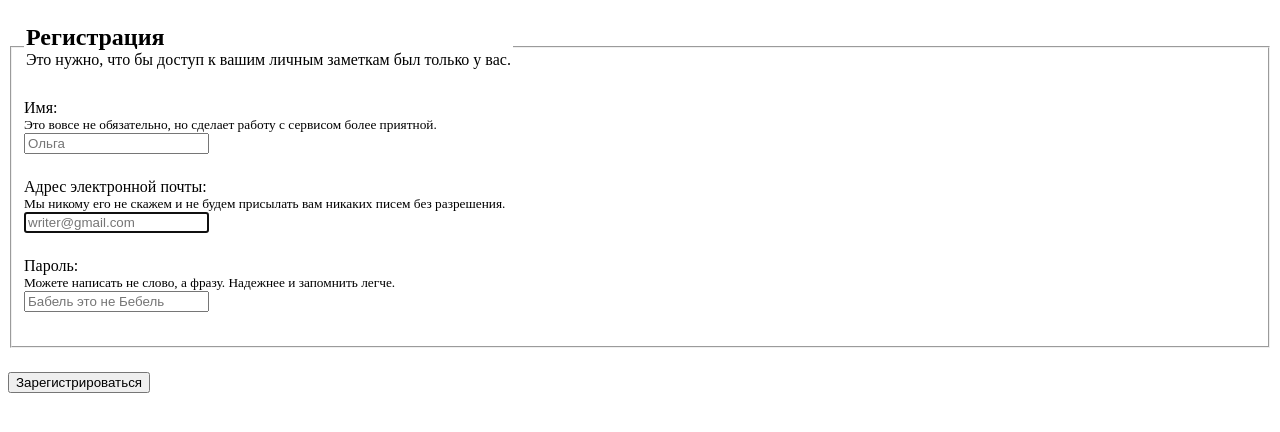
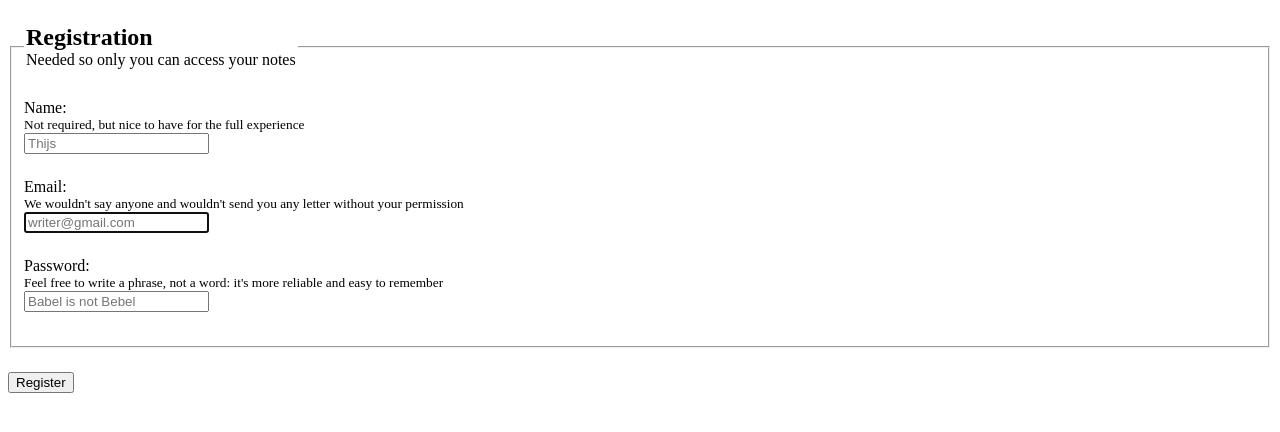
Before and after one commit to SilentImp/webauthn-server, a website: page public/index.html in a window 1280 px wide. Drawn offline with Linux system fonts and the light colour scheme.

Commit message:
minor updates

```diff
--- a/public/index.html
+++ b/public/index.html
@@ -39,21 +39,21 @@
 	</head>
 
 	<body>
-			<button id="sign-in" hidden>Аутентифицикация</button>
+			<button id="sign-in" hidden>Authentication</button>
 
 			<form action="/challenge/register" method="POST" enctype="multipart/form-data">
 				<fieldset>
           <legend>
-            <h2>Регистрация</h2>
-            <p>Это нужно, что бы доступ к вашим личным заметкам был только у вас.</p>
+            <h2>Registration</h2>
+            <p>Needed so only you can access your notes</p>
           </legend>
 
           <label>
-            Имя:
-            <small>Это вовсе не обязательно, но сделает работу с сервисом более приятной.</small>
+            Name:
+            <small>Not required, but nice to have for the full experience</small>
             <input
               name="name"
-              placeholder="Ольга"
+              placeholder="Thijs"
               type="text"
               autocomplete="name"
               autocorrect="off"
@@ -62,8 +62,8 @@
           </label>
 
           <label>
-            Адрес электронной почты:
-            <small>Мы никому его не скажем и не будем присылать вам никаких писем без разрешения.</small>
+            Email:
+            <small>We wouldn't say anyone and wouldn't send you any letter without your permission</small>
             <input
               name="email"
               placeholder="writer@gmail.com"
@@ -79,13 +79,13 @@
           </label>
 
           <label>
-            Пароль:
-            <small>Можете написать не слово, а фразу. Надежнее и запомнить легче.</small>
+            Password:
+            <small>Feel free to write a phrase, not a word: it's more reliable and easy to remember</small>
             <input
               name="new-password"
               type="password"
               autocomplete="new-password"
-              placeholder="Бабель это не Бебель"
+              placeholder="Babel is not Bebel"
               autocorrect="off"
               spellcheck="false"
               autocapitalize="none"
@@ -94,7 +94,7 @@
           </label>
 
         </fieldset>
-        <button type="submit">Зарегистрироваться</button>
+        <button type="submit">Register</button>
 			</form>
 
 			<script src="javascript/config.js"></script>
--- a/public/javascript/config.js
+++ b/public/javascript/config.js
@@ -1 +1 @@
-window.HOST = 'nice-cheetah-30.loca.lt';
+window.HOST = 'light-hound-42.loca.lt';
--- a/public/javascript/login.js
+++ b/public/javascript/login.js
@@ -15,7 +15,7 @@ const validateLoginCredential = async credential => {
     body: JSON.stringify(authenticator),
   });
 
-  alert('Пользователь успешно аутентифицирован');
+  alert('User authenticated');
 };
 
 const signInHandler = async event => {
--- a/public/javascript/registration.js
+++ b/public/javascript/registration.js
@@ -8,7 +8,7 @@ const validateRegistrationCredential = async credential => {
     type: credential.type,
   };
 
-  response = await fetch(`https://${window.HOST}/register`, {
+  const response = await fetch(`https://${window.HOST}/register`, {
     method: "POST",
     body: JSON.stringify(attestation),
   });
@@ -22,6 +22,7 @@ const validateRegistrationCredential = async credential => {
 
 const submitHandler = async (event) => {
   event.preventDefault();
+
   const form = event.currentTarget;
   const data = new FormData(form);
 
@@ -37,6 +38,8 @@ const submitHandler = async (event) => {
   });
   const publicKeyCredentialCreationOptions = await response.json();
 
+  console.log(publicKeyCredentialCreationOptions)
+
   publicKeyCredentialCreationOptions.user.id = Uint8Array.from(publicKeyCredentialCreationOptions.user.id, c => c.charCodeAt(0)).buffer;
   publicKeyCredentialCreationOptions.challenge = Uint8Array.from(atob(publicKeyCredentialCreationOptions.challenge), c => c.charCodeAt(0)).buffer;
 
@@ -49,10 +52,9 @@ const submitHandler = async (event) => {
 };
 
 
-(async() => {
-  if ('PublicKeyCredential' in window) {
-    const form = document.querySelector('form');
-    const button = form.querySelector('button');
-    form.addEventListener('submit', submitHandler);
-  }
-})();
+
+// alert('PublicKeyCredential' in window);
+// if ('PublicKeyCredential' in window) {
+const form = document.querySelector('form');
+form.addEventListener('submit', submitHandler);
+// }
--- a/server.js
+++ b/server.js
@@ -5,7 +5,7 @@ const fastify = require('fastify')({
   logger: true
 });
 
-const HOST = "nice-cheetah-30.loca.lt";
+const HOST = "light-hound-42.loca.lt";
 
 const f2l = new Fido2Lib({
   rpId: HOST,
```
Also changed, not shown: routes/register-challenge.js (+11 -0 lines), README.md, 1 other file.
